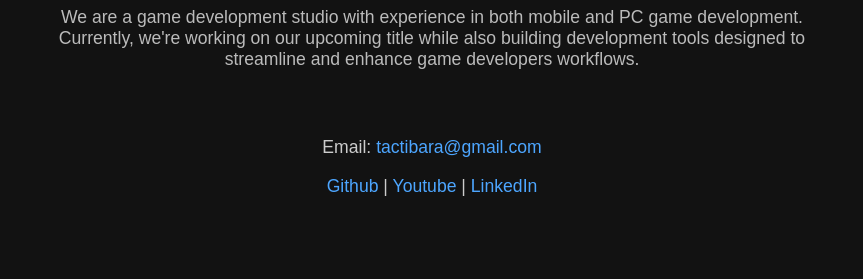
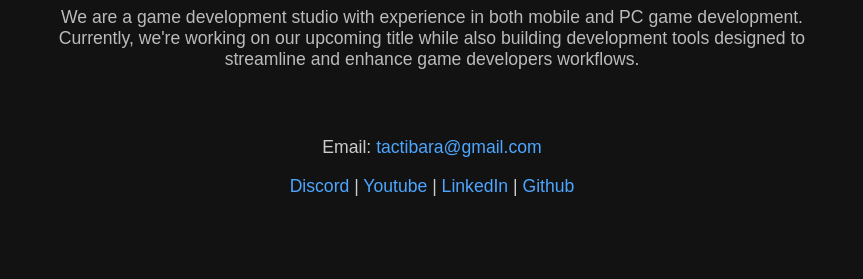
Before and after one commit to Tactibara/tactibara-website, a plain HTML site: page index.html in a window 1280 px wide. Shown: the part 364-643 px from the top of the page, without its empty margins (208-1071 px from the left). Drawn offline with Linux system fonts and the light colour scheme.

Commit message:
Discord link added

```diff
--- a/index.html
+++ b/index.html
@@ -111,7 +111,7 @@
 
   <div class="contact">
     <p>Email: <a href="mailto:tactibara@gmail.com">tactibara@gmail.com</a></p>
-    <p><a href="https://github.com/Tactibara?tab=repositories" target="_blank">Github</a> | <a href="https://www.youtube.com/@Tactibara" target="_blank">Youtube</a> | <a href="https://www.linkedin.com/company/tactibara" target="_blank">LinkedIn</a></p>
+    <p><a href="https://discord.gg/2kAEZh2N" target="_blank">Discord</a> | <a href="https://www.youtube.com/@Tactibara" target="_blank">Youtube</a> | <a href="https://www.linkedin.com/company/tactibara" target="_blank">LinkedIn</a> | <a href="https://github.com/Tactibara?tab=repositories" target="_blank">Github</a></p>
   </div>
 
   <div class="projects">
```
